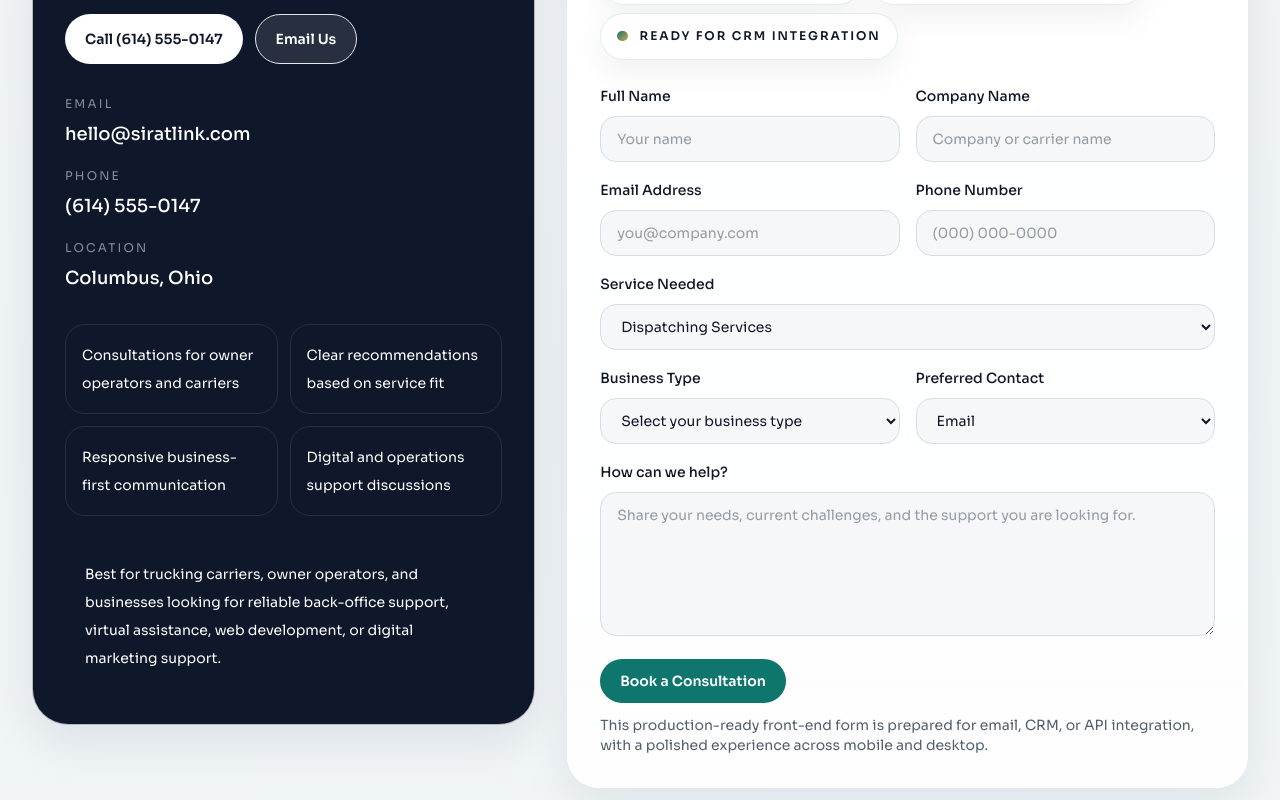
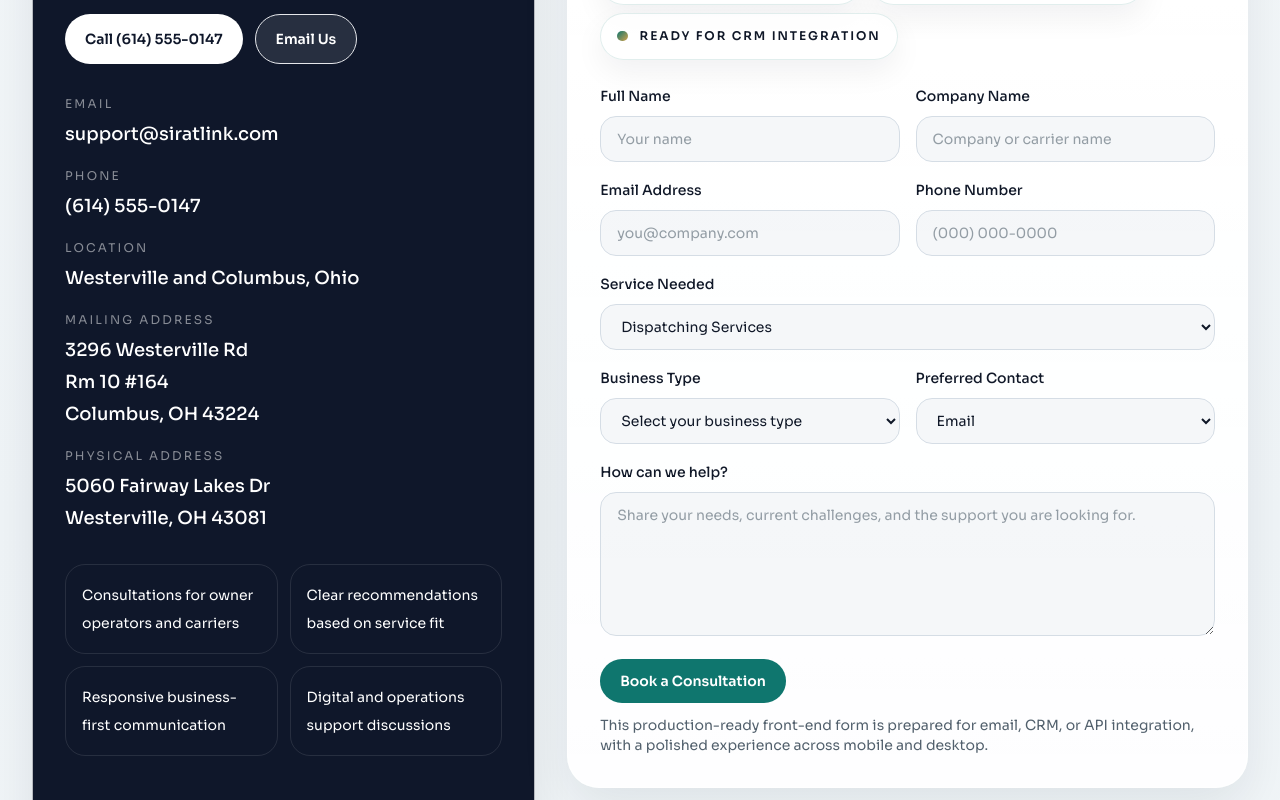
Before and after one commit to MuhammadShoaib143/siratlink-website, a Next.js app: page /contact in a window 1280 px wide. Shown: the part 1600-2400 px from the top of the page. Built offline with nearby package versions, Linux system fonts and the light colour scheme.

Commit message:
Update SiratLink business contact details

```diff
--- a/app/contact/page.tsx
+++ b/app/contact/page.tsx
@@ -21,6 +21,17 @@ export const metadata = buildPageMetadata({
 });
 
 export default function ContactPage() {
+  const mailingAddress = [
+    siteConfig.mailingAddress.street1,
+    siteConfig.mailingAddress.street2,
+    `${siteConfig.mailingAddress.city}, ${siteConfig.mailingAddress.region} ${siteConfig.mailingAddress.postalCode}`,
+  ].filter(Boolean);
+
+  const physicalAddress = [
+    siteConfig.physicalAddress.street1,
+    `${siteConfig.physicalAddress.city}, ${siteConfig.physicalAddress.region} ${siteConfig.physicalAddress.postalCode}`,
+  ];
+
   return (
     <>
       <PageHero
@@ -29,7 +40,11 @@ export default function ContactPage() {
         description="Whether you need dispatching right away or you are planning for broader support, SiratLink makes it easy to start a serious business conversation with a clear next step."
         primaryCta={{ label: "Book a Consultation", href: "#contact-form" }}
         secondaryCta={{ label: "View Dispatching Services", href: "/dispatching-services" }}
-        stats={["Responsive contact experience", "Built for carriers and business clients", "Columbus, Ohio based"]}
+        stats={[
+          "Responsive contact experience",
+          "Built for carriers and business clients",
+          "Westerville and Columbus, Ohio based",
+        ]}
       >
         <div className="soft-card premium-border rounded-[2.25rem] p-6 sm:p-8">
           <p className="eyebrow">Reach Out With Confidence</p>
@@ -97,6 +112,22 @@ export default function ContactPage() {
                   <p className="text-xs uppercase tracking-[0.18em] text-white/50">Location</p>
                   <p className="mt-2 text-lg font-medium">{siteConfig.location}</p>
                 </div>
+                <div>
+                  <p className="text-xs uppercase tracking-[0.18em] text-white/50">Mailing Address</p>
+                  <address className="mt-2 space-y-1 text-lg font-medium not-italic">
+                    {mailingAddress.map((line) => (
+                      <p key={line}>{line}</p>
+                    ))}
+                  </address>
+                </div>
+                <div>
+                  <p className="text-xs uppercase tracking-[0.18em] text-white/50">Physical Address</p>
+                  <address className="mt-2 space-y-1 text-lg font-medium not-italic">
+                    {physicalAddress.map((line) => (
+                      <p key={line}>{line}</p>
+                    ))}
+                  </address>
+                </div>
               </div>
               <div className="mt-8 grid gap-3 sm:grid-cols-2">
                 {[
--- a/app/layout.tsx
+++ b/app/layout.tsx
@@ -80,9 +80,11 @@ export default function RootLayout({
     areaServed: siteConfig.serviceArea,
     address: {
       "@type": "PostalAddress",
-      addressLocality: "Columbus",
-      addressRegion: "OH",
-      addressCountry: "US",
+      streetAddress: siteConfig.physicalAddress.street1,
+      addressLocality: siteConfig.physicalAddress.city,
+      addressRegion: siteConfig.physicalAddress.region,
+      postalCode: siteConfig.physicalAddress.postalCode,
+      addressCountry: siteConfig.physicalAddress.country,
     },
     description: siteConfig.description,
   };
--- a/components/site-footer.tsx
+++ b/components/site-footer.tsx
@@ -4,6 +4,12 @@ import Link from "next/link";
 import { footerNav, siteConfig } from "@/lib/site";
 
 export function SiteFooter() {
+  const mailingAddressLineOne = [siteConfig.mailingAddress.street1, siteConfig.mailingAddress.street2]
+    .filter(Boolean)
+    .join(", ");
+
+  const mailingAddressLineTwo = `${siteConfig.mailingAddress.city}, ${siteConfig.mailingAddress.region} ${siteConfig.mailingAddress.postalCode}`;
+
   return (
     <footer className="border-t border-line bg-brand-navy text-white">
       <div className="mx-auto max-w-7xl px-4 pt-10 sm:px-6 lg:px-8">
@@ -40,6 +46,8 @@ export function SiteFooter() {
           </p>
           <div className="mt-5 space-y-2 text-sm text-white/80">
             <p>{siteConfig.location}</p>
+            <p>{mailingAddressLineOne}</p>
+            <p>{mailingAddressLineTwo}</p>
             <p>
               <a href={siteConfig.phoneHref} className="transition hover:text-white">
                 {siteConfig.phone}
--- a/lib/site.ts
+++ b/lib/site.ts
@@ -4,12 +4,27 @@ export const siteConfig = {
   slogan: "Reliable Dispatch. Smarter Business Support.",
   description:
     "SiratLink LLC is a Columbus, Ohio based dispatching and business support company serving owner operators, trucking carriers, and growing service businesses across the United States with dispatching, virtual assistance, web development, and digital marketing support.",
-  url: "https://www.siratlink.com",
-  email: "hello@siratlink.com",
+  url: "https://siratlink.com",
+  email: "support@siratlink.com",
   phone: "(614) 555-0147",
   phoneHref: "tel:+16145550147",
-  emailHref: "mailto:hello@siratlink.com",
-  location: "Columbus, Ohio",
+  emailHref: "mailto:support@siratlink.com",
+  location: "Westerville and Columbus, Ohio",
+  mailingAddress: {
+    street1: "3296 Westerville Rd",
+    street2: "Rm 10 #164",
+    city: "Columbus",
+    region: "OH",
+    postalCode: "43224",
+    country: "US",
+  },
+  physicalAddress: {
+    street1: "5060 Fairway Lakes Dr",
+    city: "Westerville",
+    region: "OH",
+    postalCode: "43081",
+    country: "US",
+  },
   serviceArea: "United States",
 };
 
```
